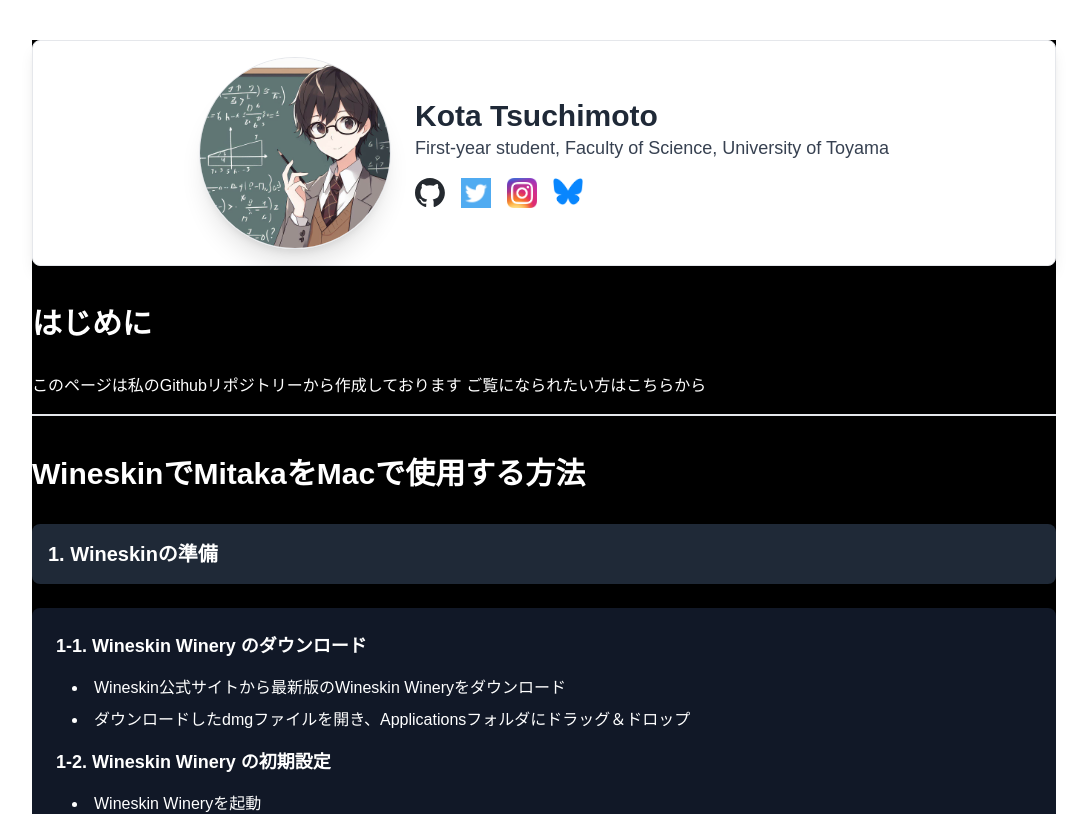
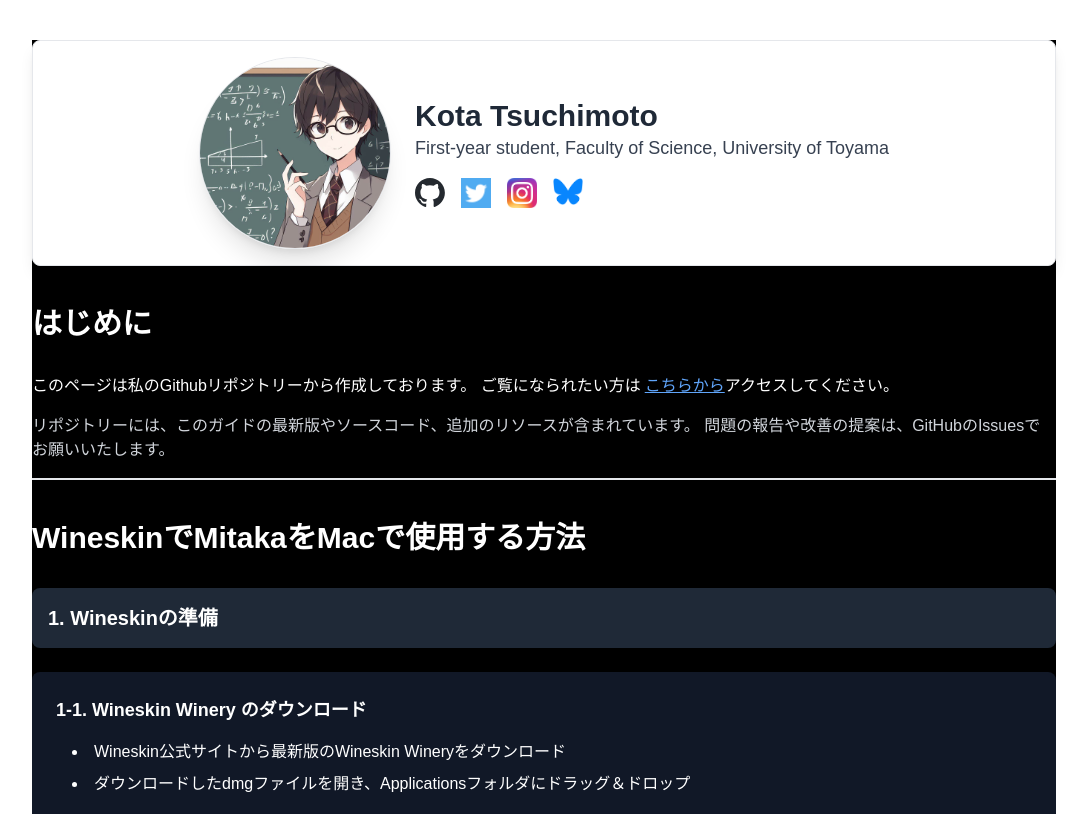
Before and after one commit to mocho271828/mitaka-macintosh, a Next.js app: page / in a window 1280 px wide. Shown: the top 814 px of the page, without its empty margins (96-1183 px from the left). Built offline with nearby package versions, Linux system fonts and the light colour scheme.

Commit message:
Update page.tsx

```diff
--- a/app/page.tsx
+++ b/app/page.tsx
@@ -36,12 +36,27 @@
           </div>
         </section>
 
-        {/* はじめに */}
-        <section className="mb-10 pb-4 border-b-2 text-white">
+        {/* はじめに - Updated with repository link */}
+        <section className="mb-10 pb-4 border-b-2">
           <h2 className="text-2xl md:text-3xl font-extrabold text-white mb-8">はじめに</h2>
           <div className="space-y-4 text-white">
-            このページは私のGithubリポジトリーから作成しております
-            ご覧になられたい方はこちらから
+            <p>
+              このページは私のGithubリポジトリーから作成しております。
+              ご覧になられたい方は
+              <a
+                href="https://github.com/mocho271828/mitaka-macintosh"
+                target="_blank"
+                rel="noopener noreferrer"
+                className="text-blue-400 hover:text-blue-300 underline ml-1"
+              >
+                こちらから
+              </a>
+              アクセスしてください。
+            </p>
+            <p className="text-gray-300">
+              リポジトリーには、このガイドの最新版やソースコード、追加のリソースが含まれています。
+              問題の報告や改善の提案は、GitHubのIssuesでお願いいたします。
+            </p>
           </div>
         </section>
 
```
